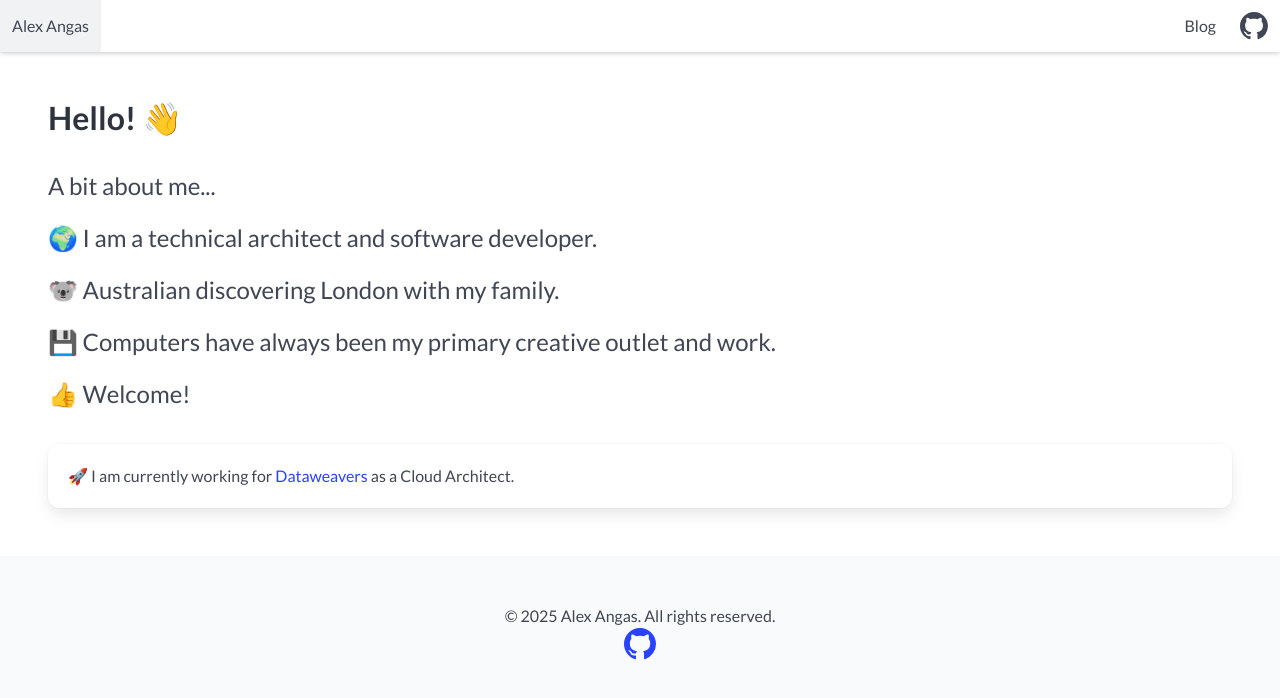
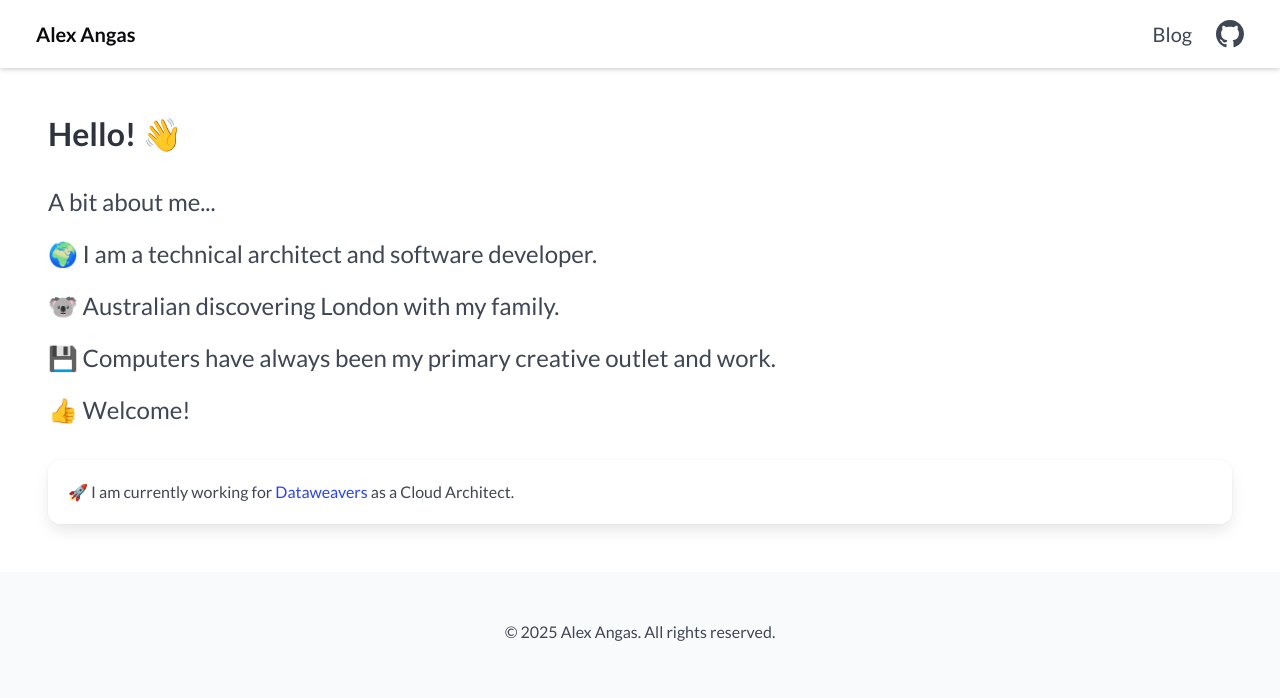
Before and after one commit to alexangas/alexangas-web, an Astro site: page / in a window 1280 px wide. Built offline with nearby package versions, Linux system fonts and the light colour scheme; Astro itself is replaced by a stand-in of ours; a web font is replaced by a local one.

Commit message:
Header and footer styling

```diff
--- a/src/components/Footer.astro
+++ b/src/components/Footer.astro
@@ -5,16 +5,5 @@ const today = new Date();
 <footer class="footer">
 	<div class="content has-text-centered">
 		&copy; {today.getFullYear()} Alex Angas. All rights reserved.
-		<div class="block">
-			<a href="https://github.com/alexangas" target="_blank">
-				<span class="is-sr-only">Go to Alex Angas's GitHub repo</span>
-				<svg viewBox="0 0 16 16" aria-hidden="true" width="32" height="32" astro-icon="social/github"
-					><path
-						fill="currentColor"
-						d="M8 0C3.58 0 0 3.58 0 8c0 3.54 2.29 6.53 5.47 7.59.4.07.55-.17.55-.38 0-.19-.01-.82-.01-1.49-2.01.37-2.53-.49-2.69-.94-.09-.23-.48-.94-.82-1.13-.28-.15-.68-.52-.01-.53.63-.01 1.08.58 1.23.82.72 1.21 1.87.87 2.33.66.07-.52.28-.87.51-1.07-1.78-.2-3.64-.89-3.64-3.95 0-.87.31-1.59.82-2.15-.08-.2-.36-1.02.08-2.12 0 0 .67-.21 2.2.82.64-.18 1.32-.27 2-.27.68 0 1.36.09 2 .27 1.53-1.04 2.2-.82 2.2-.82.44 1.1.16 1.92.08 2.12.51.56.82 1.27.82 2.15 0 3.07-1.87 3.75-3.65 3.95.29.25.54.73.54 1.48 0 1.07-.01 1.93-.01 2.2 0 .21.15.46.55.38A8.012 8.012 0 0 0 16 8c0-4.42-3.58-8-8-8z"
-					></path></svg
-				>
-			</a>
-		</div>
 	</div>
 </footer>
--- a/src/components/Header.astro
+++ b/src/components/Header.astro
@@ -4,14 +4,14 @@ import { SITE_TITLE } from '../consts';
 ---
 
 <header class="navbar-wrapper">
-	<nav class="navbar" role="navigation" aria-label="main navigation">
+	<nav class="navbar px-5 py-2" role="navigation" aria-label="main navigation">
 		<div class="navbar-brand">
-			<a class="navbar-item" href="/">{SITE_TITLE}</a>
+			<a class="navbar-item is-size-5 has-text-weight-semibold has-text-black" href="/">{SITE_TITLE}</a>
 		</div>
 		<div class="navbar-menu">
 			<div class="navbar-end">
-				<HeaderLink class="navbar-item" href="/blog">Blog</HeaderLink>
-				<a class="navbar-item" href="https://github.com/alexangas" target="_blank">
+				<HeaderLink class="navbar-item is-size-5" href="/blog">Blog</HeaderLink>
+				<a class="navbar-item is-size-5" href="https://github.com/alexangas" target="_blank">
 					<span class="is-sr-only">Go to Alex Angas's GitHub repo</span>
 					<svg viewBox="0 0 16 16" aria-hidden="true" width="32" height="32"
 						><path
```
